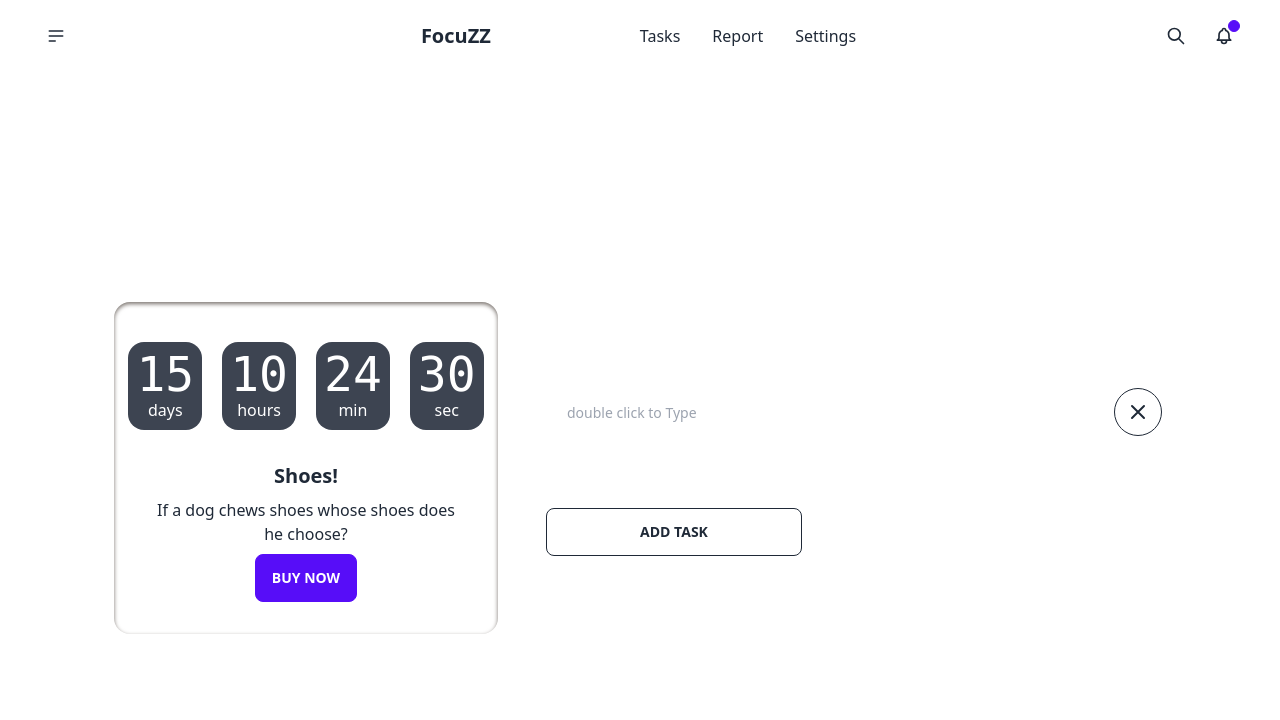
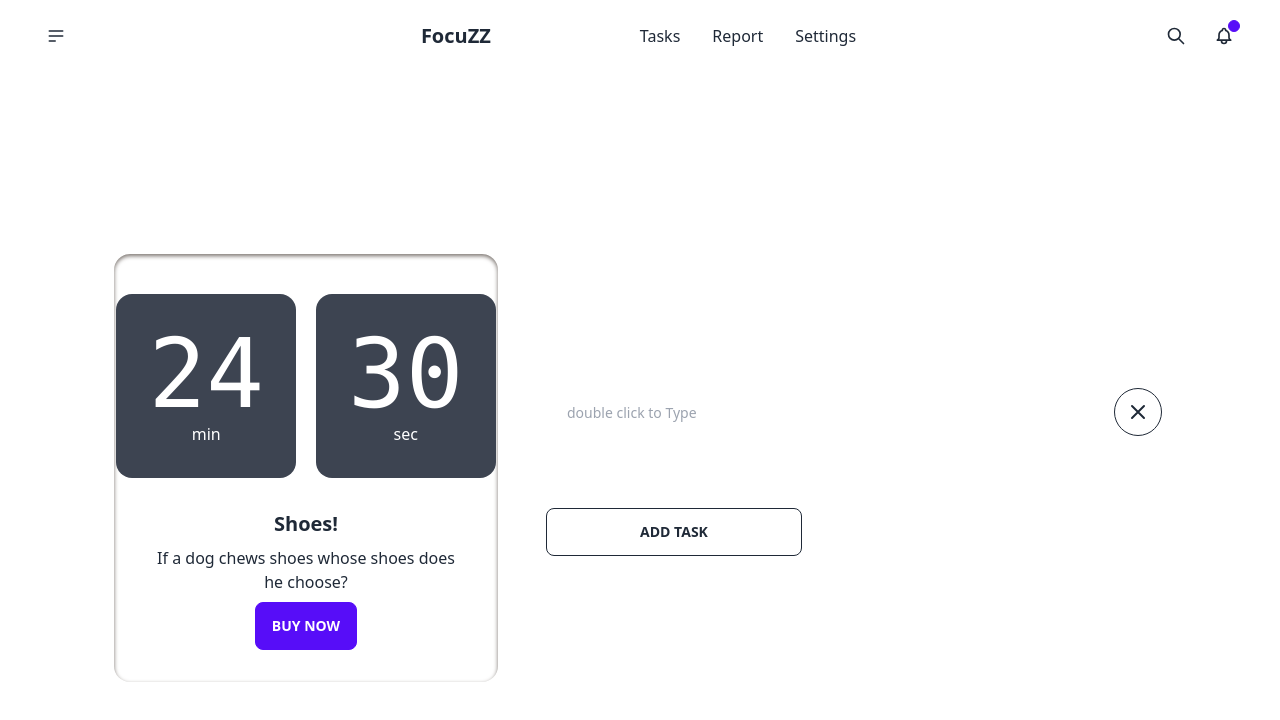
Before and after one commit to AkhilVinayakp/Focuzz, a React (Create React App) app: page / in a window 1280 px wide. Shown: the top 720 px of the page. Built offline with nearby package versions, Linux system fonts and the light colour scheme.

Commit message:
fix: timer template style update

```diff
--- a/src/components/CountDown.jsx
+++ b/src/components/CountDown.jsx
@@ -3,26 +3,14 @@ import React from "react";
 const Count = () =>{
     return(
         <div className="grid grid-flow-col gap-5 text-center auto-cols-max">
-                <div className="flex flex-col p-2 bg-neutral rounded-box text-neutral-content">
-                    <span className="countdown font-mono text-5xl">
-                    <span style={{"--value":15}}></span>
-                    </span>
-                    days
-                </div>
-                <div className="flex flex-col p-2 bg-neutral rounded-box text-neutral-content">
-                    <span className="countdown font-mono text-5xl">
-                    <span style={{"--value":10}}></span>
-                    </span>
-                    hours
-                </div>
-                <div className="flex flex-col p-2 bg-neutral rounded-box text-neutral-content">
-                    <span className="countdown font-mono text-5xl">
+                <div className="flex flex-col p-8 bg-neutral rounded-box text-neutral-content">
+                    <span className="countdown font-mono text-8xl">
                     <span style={{"--value":24}}></span>
                     </span>
                     min
                 </div>
-                <div className="flex flex-col p-2 bg-neutral rounded-box text-neutral-content">
-                    <span className="countdown font-mono text-5xl">
+                <div className="flex flex-col p-8 bg-neutral rounded-box text-neutral-content">
+                    <span className="countdown font-mono text-8xl">
                     <span style={{"--value":30}}></span>
                     </span>
                     sec
```
